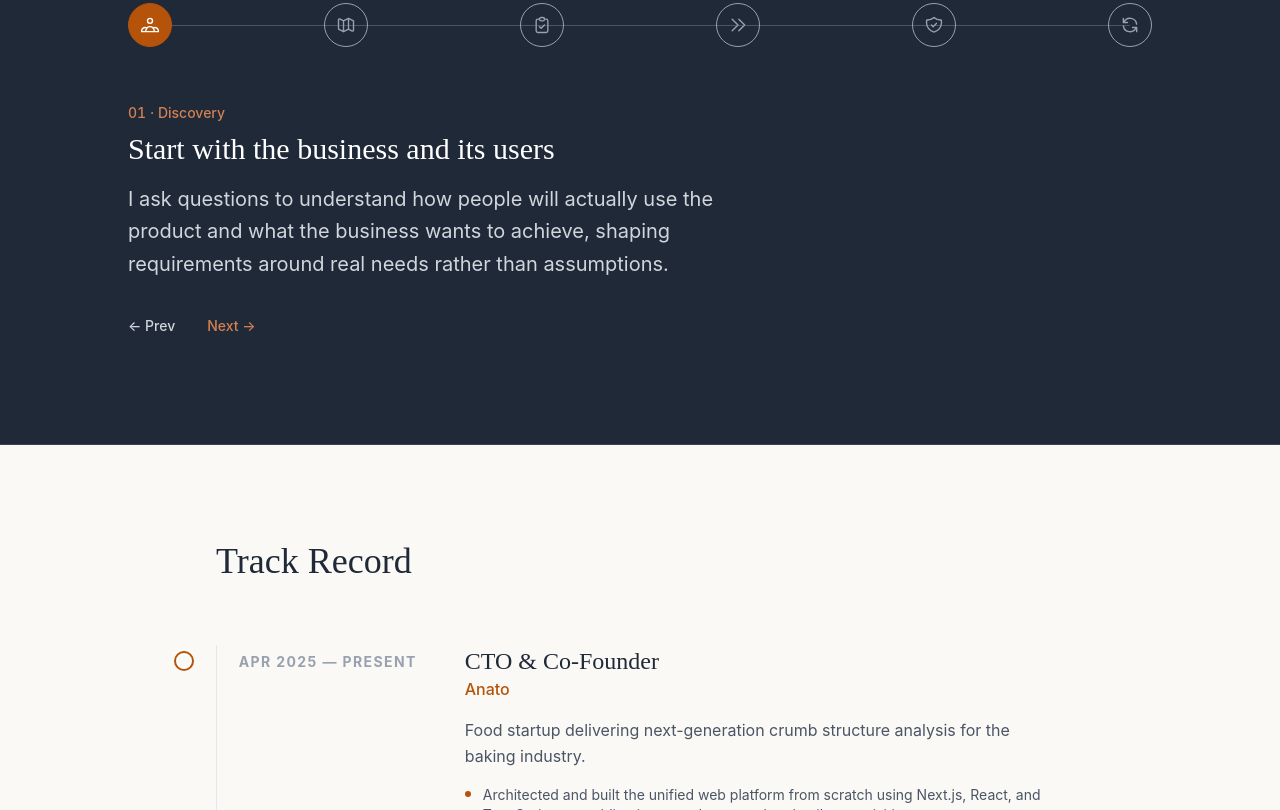
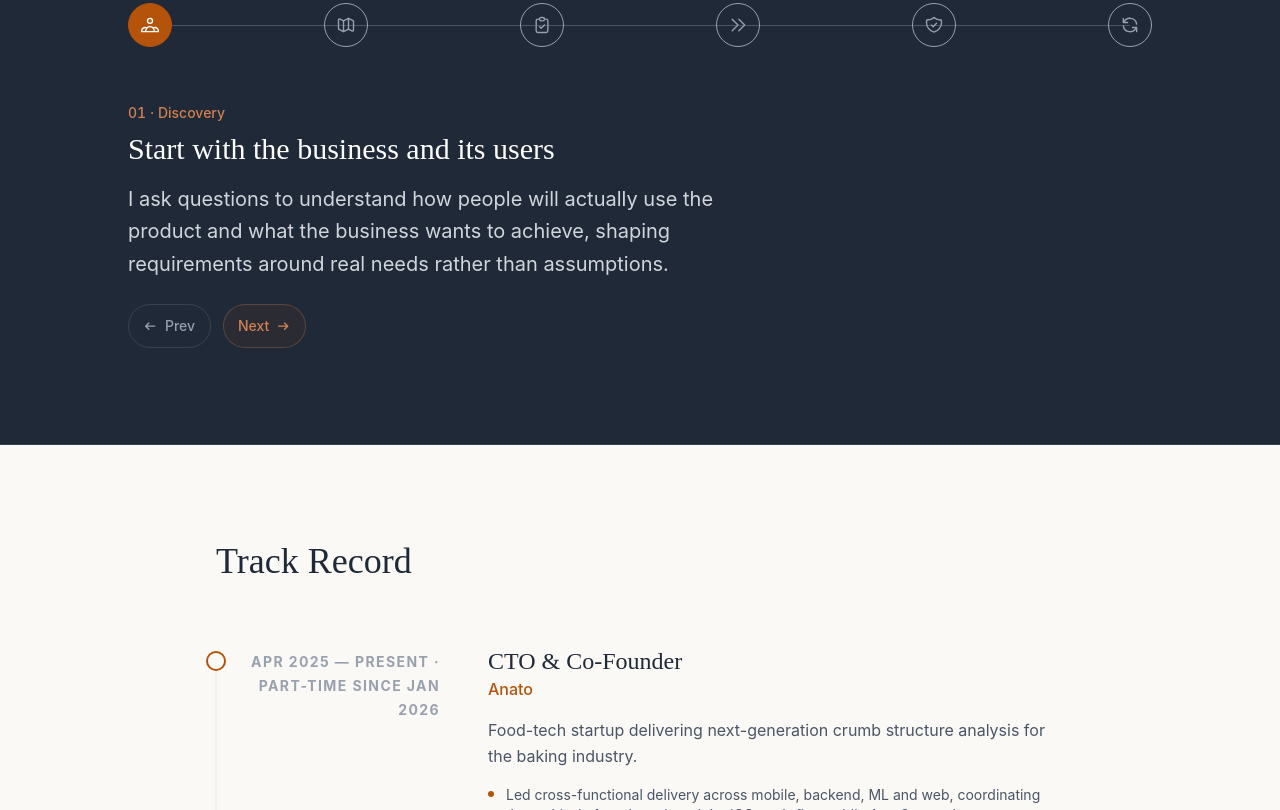
Before and after one commit to anastasiiatulentseva/landing, an Astro site: page / in a window 1280 px wide. Shown: the part 1990-2800 px from the top of the page. Built offline with nearby package versions, Linux system fonts and the light colour scheme; Astro itself is replaced by a stand-in of ours.

Commit message:
Refresh track record and improve navigation accessibility

```diff
--- a/src/components/Approach.astro
+++ b/src/components/Approach.astro
@@ -89,7 +89,7 @@ const steps = [
             <p class="step-phase mb-2">
               {String(index + 1).padStart(2, "0")} · {step.phase}
             </p>
-            <h3 class="mb-4 font-serif text-3xl">{step.title}</h3>
+            <h3 class="mb-4 font-serif text-3xl" aria-label={step.title}>{step.title}</h3>
             <p class="step-secondary text-lg leading-relaxed md:text-xl">
               {step.body}
             </p>
@@ -98,9 +98,20 @@ const steps = [
         <div class="step-live" data-step-live aria-live="polite" aria-atomic="true"></div>
       </div>
 
-      <div class="step-controls mt-6 flex items-center gap-4">
-        <button type="button" data-step-prev>← Prev</button>
-        <button type="button" data-step-next>Next →</button>
+      <div class="step-controls mt-6 flex items-center gap-3">
+        <button type="button" data-step-prev>
+          <svg viewBox="0 0 16 16" fill="none" stroke="currentColor" stroke-width="1.5" aria-hidden="true">
+            <path stroke-linecap="round" stroke-linejoin="round" d="M13 8H3m0 0l3.5-3.5M3 8l3.5 3.5" />
+          </svg>
+          Prev
+        </button>
+        <button type="button" data-step-next>
+          <span data-step-next-label>Next</span>
+          <svg viewBox="0 0 16 16" fill="none" stroke="currentColor" stroke-width="1.5" aria-hidden="true">
+            <path class="step-next-arrow" stroke-linecap="round" stroke-linejoin="round" d="M3 8h10m0 0L9.5 4.5M13 8l-3.5 3.5" />
+            <path class="step-cycle-arrow" stroke-linecap="round" stroke-linejoin="round" d="M12.5 5.5A5.25 5.25 0 1013.25 8m0-3.25v2.75h-2.75" />
+          </svg>
+        </button>
       </div>
     </div>
   </div>
@@ -218,18 +229,51 @@ const steps = [
     visibility: hidden;
   }
 
-  .step-controls [data-step-prev] {
-    color: var(--approach-secondary);
-    padding-inline-start: 0;
-    text-align: start;
+  .step-controls button {
+    display: inline-flex;
+    align-items: center;
+    justify-content: center;
+    gap: 0.45rem;
+    min-width: 44px;
+    min-height: 44px;
+    padding: 0 0.9rem;
+    border: 1px solid;
+    border-radius: 9999px;
+    cursor: pointer;
+    transition: background-color 180ms ease, border-color 180ms ease, color 180ms ease;
   }
 
-  .step-controls button {
-    min-width: 44px;
-    min-height: 44px;
-    padding: 0 0.5rem;
-    border-radius: 0.375rem;
-    cursor: pointer;
+  .step-controls svg {
+    width: 0.9rem;
+    height: 0.9rem;
+    flex: none;
+  }
+
+  .step-controls [data-step-prev] {
+    color: var(--approach-muted);
+    border-color: color-mix(in srgb, var(--approach-ink) 11%, transparent);
+  }
+
+  .step-controls [data-step-prev]:is(:hover, :focus-visible) {
+    color: var(--approach-secondary);
+    border-color: color-mix(in srgb, var(--approach-ink) 24%, transparent);
+    background-color: color-mix(in srgb, var(--approach-ink) 3%, transparent);
+  }
+
+  .step-controls [data-step-next] {
+    border-color: color-mix(in srgb, var(--approach-accent-text) 28%, transparent);
+    background-color: color-mix(in srgb, var(--color-gold) 8%, var(--approach-page));
+  }
+
+  .step-controls [data-step-next]:is(:hover, :focus-visible) {
+    color: var(--approach-ink);
+    border-color: var(--color-gold);
+    background-color: var(--color-gold);
+  }
+
+  [data-step-next]:not([data-cycle]) .step-cycle-arrow,
+  [data-step-next][data-cycle] .step-next-arrow {
+    display: none;
   }
 
   #approach button:focus-visible {
@@ -267,10 +311,11 @@ const steps = [
     const live = approach.querySelector<HTMLElement>("[data-step-live]");
     const prev = approach.querySelector<HTMLButtonElement>("[data-step-prev]");
     const next = approach.querySelector<HTMLButtonElement>("[data-step-next]");
+    const nextLabel = next?.querySelector("[data-step-next-label]");
     const nodes = [...approach.querySelectorAll<HTMLButtonElement>("[data-step-node]")];
     const steps = [...approach.querySelectorAll<HTMLElement>("[data-step-content]")];
 
-    if (rail && panels && live && prev && next && steps.length > 1) {
+    if (rail && panels && live && prev && next && nextLabel && steps.length > 1) {
       let activeIndex = 0;
       live.append(steps[0]);
       steps[0].removeAttribute("data-initial");
@@ -284,7 +329,9 @@ const steps = [
         nodes[activeIndex].removeAttribute("aria-current");
         nodes[newIndex].setAttribute("aria-current", "step");
         rail.style.setProperty("--step-progress", String(newIndex / (steps.length - 1)));
-        next.textContent = newIndex === steps.length - 1 ? "Next cycle ↺" : "Next →";
+        const isLastStep = newIndex === steps.length - 1;
+        nextLabel.textContent = isLastStep ? "Next cycle" : "Next";
+        next.toggleAttribute("data-cycle", isLastStep);
         activeIndex = newIndex;
       };
 
--- a/src/pages/cv-swe.astro
+++ b/src/pages/cv-swe.astro
@@ -21,7 +21,7 @@ const ogImageHeight = String(profileOgImage.height);
     {
       href: sweCvPdf,
       label: "Download PDF",
-      ariaLabel: "Download software engineer CV as PDF",
+      ariaLabel: "Download PDF of the Software Engineer CV",
       download: "Anastasia Tulentseva - SWE - CV.pdf",
     },
     {
--- a/src/pages/cv.astro
+++ b/src/pages/cv.astro
@@ -22,13 +22,13 @@ const ogImageHeight = String(profileOgImage.height);
     {
       href: ctoCvPdf,
       label: "Download PDF",
-      ariaLabel: "Download CV as PDF",
+      ariaLabel: "Download PDF of the Leadership CV",
       download: "Anastasia Tulentseva - CTO - CV.pdf",
     },
     {
       href: "/cv-swe/",
       label: "Software Engineer CV",
-      ariaLabel: "View software engineering CV",
+      ariaLabel: "View Software Engineer CV",
     },
   ]}
 >
--- a/src/pages/index.astro
+++ b/src/pages/index.astro
@@ -72,7 +72,7 @@ const ctoCvDownloadName = "Anastasia Tulentseva - CTO - CV.pdf";
           <div
             class="inline-block px-3 py-1 mb-8 text-xs font-bold tracking-widest uppercase text-gold border border-gold/20 rounded-full"
           >
-            Engineer · Tech Lead · CTO
+            Technical Delivery · Engineering · Leadership
           </div>
 
           <h1
@@ -87,7 +87,7 @@ const ctoCvDownloadName = "Anastasia Tulentseva - CTO - CV.pdf";
           <p
             class="text-lg md:text-xl text-gray-600 max-w-xl leading-relaxed mb-10 mx-auto md:mx-0"
           >
-            I translate early adopter insights into clear technical roadmaps
+            I translate customer and business goals into clear technical roadmaps
             and build the systems behind them — making the journey from idea to
             production straightforward, transparent, and stress-free. My work
             centers on purposeful collaboration, aligning teams to deliver
@@ -301,30 +301,24 @@ const ctoCvDownloadName = "Anastasia Tulentseva - CTO - CV.pdf";
         Track Record
       </h2>
 
-      <div
-        class="space-y-12 relative border-l border-gray-200 ml-3 md:ml-0 pl-8 md:pl-0"
-      >
-        <div class="relative md:grid md:grid-cols-[1fr_3fr] md:gap-12 group">
-          <div
-            class="absolute -left-[41px] top-2 w-4 h-4 rounded-full border-2 border-white bg-gold md:hidden"
-          >
-          </div>
-          <div
-            class="hidden md:block absolute -left-[41px] top-2 w-4 h-4 rounded-full border-2 border-white bg-paper ring-2 ring-gold group-hover:bg-gold transition-colors"
-          >
-          </div>
+      <div class="timeline ml-3 md:ml-0">
+        <div class="timeline-entry relative md:grid md:grid-cols-[1fr_3fr] md:gap-12 group">
+          <span
+            class="timeline-marker bg-gold md:bg-paper md:ring-2 md:ring-gold md:group-hover:bg-gold transition-colors"
+            aria-hidden="true"
+          ></span>
 
           <div class="mb-2 md:mb-0 md:text-right pt-1">
             <span
               class="text-sm font-bold tracking-widest text-gray-400 uppercase"
-              >Apr 2025 — Present</span
+              >Apr 2025 — Present · Part-time since Jan 2026</span
             >
           </div>
           <div>
             <h3 class="text-2xl font-serif text-charcoal">CTO & Co-Founder</h3>
             <div class="text-gold font-medium mb-4">Anato</div>
             <p class="text-gray-600 mb-4 leading-relaxed">
-              Food startup delivering next-generation crumb structure analysis
+              Food-tech startup delivering next-generation crumb structure analysis
               for the baking industry.
             </p>
             <ul class="space-y-2">
@@ -332,44 +326,91 @@ const ctoCvDownloadName = "Anastasia Tulentseva - CTO - CV.pdf";
                 <span
                   class="mt-1.5 w-1.5 h-1.5 rounded-full bg-gold flex-shrink-0"
                 ></span>
-                Architected and built the unified web platform from scratch using
-                Next.js, React, and TypeScript — enabling investor demos and early
-                pilot acquisition.
+                Led cross-functional delivery across mobile, backend, ML and web,
+                coordinating the multi-platform launch and the iOS app’s first
+                public App Store release.
               </li>
               <li class="flex items-start gap-3 text-sm text-gray-600">
                 <span
                   class="mt-1.5 w-1.5 h-1.5 rounded-full bg-gold flex-shrink-0"
                 ></span>
-                Led a cross-functional squad of 5 through a synchronised multi-platform
-                launch, overseeing the iOS app's first public release on the App Store.
+                Shaped the product vision with the CEO and turned it into a
+                6-month execution plan and 24-month roadmap, setting engineering
+                priorities to deliver both.
               </li>
               <li class="flex items-start gap-3 text-sm text-gray-600">
                 <span
                   class="mt-1.5 w-1.5 h-1.5 rounded-full bg-gold flex-shrink-0"
                 ></span>
-                Managed platform migration from Azure to AWS, then drove fleet
-                optimisation that reduced monthly operational costs by 30%.
+                Architected and built the unified web platform from scratch,
+                enabling investor demos and early pilot acquisition.
               </li>
               <li class="flex items-start gap-3 text-sm text-gray-600">
                 <span
                   class="mt-1.5 w-1.5 h-1.5 rounded-full bg-gold flex-shrink-0"
                 ></span>
-                Finalist in National Startup Awards. Represented technical organisation
-                at Web Summit and secured cloud infrastructure grants to maximise runway.
+                Directed the re-architecture of a restrictive legacy codebase into
+                a scalable platform, then led the Azure-to-AWS migration and
+                right-sized compute to reduce monthly infrastructure costs by ~30%.
+              </li>
+              <li class="flex items-start gap-3 text-sm text-gray-600">
+                <span
+                  class="mt-1.5 w-1.5 h-1.5 rounded-full bg-gold flex-shrink-0"
+                ></span>
+                Finalist in National Startup Awards. Represented technical
+                organisation at Web Summit and secured cloud infrastructure grants
+                to maximise runway.
               </li>
             </ul>
           </div>
         </div>
 
-        <div class="relative md:grid md:grid-cols-[1fr_3fr] md:gap-12 group">
-          <div
-            class="absolute -left-[41px] top-2 w-4 h-4 rounded-full border-2 border-white bg-gray-300 md:hidden"
-          >
+        <div class="timeline-entry relative md:grid md:grid-cols-[1fr_3fr] md:gap-12 group">
+          <span
+            class="timeline-marker bg-gold md:bg-paper md:ring-2 md:ring-gold md:group-hover:bg-gold transition-colors"
+            aria-hidden="true"
+          ></span>
+
+          <div class="mb-2 md:mb-0 md:text-right pt-1">
+            <span
+              class="text-sm font-bold tracking-widest text-gray-400 uppercase"
+              >Apr 2026 — Present</span
+            >
           </div>
-          <div
-            class="hidden md:block absolute -left-[41px] top-2 w-4 h-4 rounded-full border-2 border-white bg-paper ring-2 ring-gray-200 group-hover:ring-gold transition-colors"
-          >
+          <div>
+            <h3 class="text-2xl font-serif text-charcoal">Full-Stack Engineer</h3>
+            <div class="text-gold font-medium mb-4">Onengine · Remote (Ireland)</div>
+            <p class="text-gray-600 mb-4 leading-relaxed">
+              US-based B2B platform connecting businesses with facilities-services contractors.
+            </p>
+            <ul class="space-y-2">
+              <li class="flex items-start gap-3 text-sm text-gray-600">
+                <span
+                  class="mt-1.5 w-1.5 h-1.5 rounded-full bg-gold flex-shrink-0"
+                ></span>
+                Deliver product features and resolve defects from discovery through to
+                production release; write and assign development tickets and review
+                pull requests.
+              </li>
+              <li class="flex items-start gap-3 text-sm text-gray-600">
+                <span
+                  class="mt-1.5 w-1.5 h-1.5 rounded-full bg-gold flex-shrink-0"
+                ></span>
+                Designed a reusable AI agent workflow combining requirements analysis,
+                code review, browser-based functional testing (via MCP) and defect
+                tracking, turning outstanding issues into documented, actionable
+                follow-up tickets. Expanded QA automation to include acceptance
+                testing of iOS app builds using network proxies.
+              </li>
+            </ul>
           </div>
+        </div>
+
+        <div class="timeline-entry relative md:grid md:grid-cols-[1fr_3fr] md:gap-12 group">
+          <span
+            class="timeline-marker bg-gray-300 md:bg-paper md:ring-2 md:ring-gray-200 md:group-hover:ring-gold transition-colors"
+            aria-hidden="true"
+          ></span>
 
           <div class="mb-2 md:mb-0 md:text-right pt-1">
             <span
@@ -390,37 +431,33 @@ const ctoCvDownloadName = "Anastasia Tulentseva - CTO - CV.pdf";
                 <span
                   class="mt-1.5 w-1.5 h-1.5 rounded-full bg-gold flex-shrink-0"
                 ></span>
-                Engineered data-intensive reporting pages and optimised Rails API
-                retrieval times by restructuring database queries and eliminating
-                N+1 bottlenecks.
+                Took end-to-end ownership of customer-facing features and partnered
+                with the Head of Product on an admin UX/UI overhaul, driving the
+                move to React and MUI.
               </li>
               <li class="flex items-start gap-3 text-sm text-gray-600">
                 <span
                   class="mt-1.5 w-1.5 h-1.5 rounded-full bg-gold flex-shrink-0"
                 ></span>
-                Extended Active Admin with modern dashboards and actions, and refactored
-                legacy pages to tailor for established workflows.
+                Implemented a new licensing tier and administrative dashboard,
+                safely modifying business-critical billing logic.
               </li>
               <li class="flex items-start gap-3 text-sm text-gray-600">
                 <span
                   class="mt-1.5 w-1.5 h-1.5 rounded-full bg-gold flex-shrink-0"
                 ></span>
-                Took end-to-end ownership of customer-facing features, collaborating
-                with Head of Product to align UX/UI improvements with business goals.
+                Took part in story mapping and roadmap planning, and led internal
+                tooling improvements that sped up Sales and Customer Success workflows.
               </li>
             </ul>
           </div>
         </div>
 
-        <div class="relative md:grid md:grid-cols-[1fr_3fr] md:gap-12 group">
-          <div
-            class="absolute -left-[41px] top-2 w-4 h-4 rounded-full border-2 border-white bg-gray-300 md:hidden"
-          >
-          </div>
-          <div
-            class="hidden md:block absolute -left-[41px] top-2 w-4 h-4 rounded-full border-2 border-white bg-paper ring-2 ring-gray-200 group-hover:ring-gold transition-colors"
-          >
-          </div>
+        <div class="timeline-entry relative md:grid md:grid-cols-[1fr_3fr] md:gap-12 group">
+          <span
+            class="timeline-marker bg-gray-300 md:bg-paper md:ring-2 md:ring-gray-200 md:group-hover:ring-gold transition-colors"
+            aria-hidden="true"
+          ></span>
 
           <div class="mb-2 md:mb-0 md:text-right pt-1">
             <span
@@ -434,34 +471,34 @@ const ctoCvDownloadName = "Anastasia Tulentseva - CTO - CV.pdf";
             </h3>
             <div class="text-gold font-medium mb-4">Bonkers.ie</div>
             <p class="text-gray-600 leading-relaxed mb-4">
-              Price comparison website.
+              Irish price comparison and switching site for energy, broadband,
+              banking and insurance.
             </p>
             <ul class="space-y-2">
               <li class="flex items-start gap-3 text-sm text-gray-600">
                 <span
                   class="mt-1.5 w-1.5 h-1.5 rounded-full bg-gold flex-shrink-0"
                 ></span>
-                Spearheaded the inaugural enterprise integration as lead technical
-                liaison for Zurich Insurance, leading end-to-end development of two
-                product lines. Managed complex data integration and QA feedback, aligned
-                internal Front-End and Back-End efforts, and delivered all milestones
-                on time to match strict partner deployment cycles.
+                Led technical delivery of the company's first integration with
+                Zurich Insurance, introducing online car and home insurance, and
+                delivered every milestone on time against the partner's fixed
+                deployment cycles.
               </li>
               <li class="flex items-start gap-3 text-sm text-gray-600">
                 <span
                   class="mt-1.5 w-1.5 h-1.5 rounded-full bg-gold flex-shrink-0"
                 ></span>
-                Ensured a flawless launch with zero significant bugs in production.
-                Managed post-launch stabilization and coordinated troubleshooting
-                with the partner engineering team.
+                Worked directly with Zurich's API engineers to manage integration
+                requirements, QA feedback and issue resolution; launched with no
+                significant production bugs and led post-launch stabilisation.
               </li>
               <li class="flex items-start gap-3 text-sm text-gray-600">
                 <span
                   class="mt-1.5 w-1.5 h-1.5 rounded-full bg-gold flex-shrink-0"
                 ></span>
-                Safely extended the complex electricity pricing engine to incorporate
-                new smart meter tariffs, ensuring strict mathematical accuracy for
-                supplier comparisons without breaking legacy calculations.
+                Delivered support for new smart (time-of-use) electricity tariffs
+                without regressions, and built a click-tracking and virtual
+                budgeting system to manage paid partner placement balances.
               </li>
             </ul>
           </div>
@@ -491,9 +528,34 @@ const ctoCvDownloadName = "Anastasia Tulentseva - CTO - CV.pdf";
 
         <div
           id="testimonials-slider"
+          role="group"
+          aria-label="Testimonial slides"
+          tabindex="0"
           class="flex overflow-x-auto snap-x snap-mandatory gap-8 pb-8"
           style="scrollbar-width: none; -ms-overflow-style: none;"
         >
+          <div
+            class="testimonial-slide min-w-full snap-center flex flex-col items-center justify-center text-center px-4"
+          >
+            <figure>
+              <blockquote
+                class="font-serif text-2xl md:text-3xl leading-relaxed mb-8"
+              >
+                Anastasia sets clear priorities and context so I can focus and
+                deliver. She combines trust and structure: gives autonomy while
+                always being available to discuss ideas. Her straightforward,
+                kind, and respectful communication makes collaborating easy —
+                even when navigating the most complex decisions.
+              </blockquote>
+              <figcaption>
+                <div class="font-bold text-white">Alex Kubarev</div>
+                <div class="text-sm text-gray-400">
+                  Senior iOS Engineer, Anato
+                </div>
+              </figcaption>
+            </figure>
+          </div>
+
           <div
             class="testimonial-slide min-w-full snap-center flex flex-col items-center justify-center text-center px-4"
           >
@@ -531,28 +593,6 @@ const ctoCvDownloadName = "Anastasia Tulentseva - CTO - CV.pdf";
                 <div class="font-bold text-white">Carol Palombini</div>
                 <div class="text-sm text-gray-400">
                   Executive Coach, Palombini Consulting
-                </div>
-              </figcaption>
-            </figure>
-          </div>
-
-          <div
-            class="testimonial-slide min-w-full snap-center flex flex-col items-center justify-center text-center px-4"
-          >
-            <figure>
-              <blockquote
-                class="font-serif text-2xl md:text-3xl leading-relaxed mb-8"
-              >
-                Anastasia sets clear priorities and context so I can focus and
-                deliver. She combines trust and structure: gives autonomy while
-                always being available to discuss ideas. Her straightforward,
-                kind, and respectful communication makes collaborating easy —
-                even when navigating the most complex decisions.
-              </blockquote>
-              <figcaption>
-                <div class="font-bold text-white">Alex Kubarev</div>
-                <div class="text-sm text-gray-400">
-                  Senior iOS Engineer, Anato
                 </div>
               </figcaption>
             </figure>
@@ -766,3 +806,44 @@ const ctoCvDownloadName = "Anastasia Tulentseva - CTO - CV.pdf";
     })();
   </script>
 </Layout>
+
+<style>
+  #testimonials-slider:focus-visible {
+    outline: 2px solid white;
+    outline-offset: 4px;
+  }
+
+  .timeline {
+    --timeline-gutter: 2rem;
+    --timeline-gap: 3rem;
+    --timeline-marker-center: 1rem;
+
+    display: grid;
+    gap: var(--timeline-gap);
+    padding-left: var(--timeline-gutter);
+  }
+
+  .timeline-entry:not(:last-child)::before,
+  .timeline-marker {
+    position: absolute;
+    left: calc(-1 * var(--timeline-gutter));
+    top: var(--timeline-marker-center);
+  }
+
+  .timeline-entry:not(:last-child)::before {
+    content: "";
+    width: 1px;
+    bottom: calc(-1 * (var(--timeline-gap) + var(--timeline-marker-center)));
+    background: var(--color-gray-200);
+    transform: translateX(-50%);
+  }
+
+  .timeline-marker {
+    width: 1rem;
+    height: 1rem;
+    border: 2px solid white;
+    border-radius: 50%;
+    z-index: 1;
+    transform: translate(-50%, -50%);
+  }
+</style>
```
